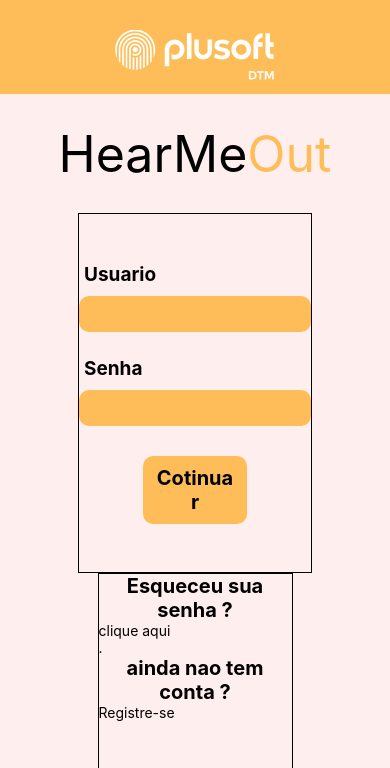
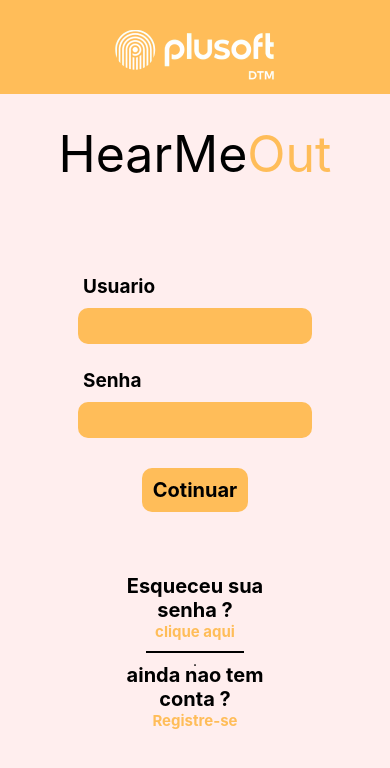
Before and after one commit to Lucsv1/HearMeOut, a React Native app in the folder telas/: screen / in a window 390 px wide. Shown: the top 768 px of the page. Built offline with nearby package versions, Linux system fonts and the light colour scheme.

Commit message:
finalizado

```diff
--- a/telas/App.js
+++ b/telas/App.js
@@ -1,4 +1,5 @@
 import { StyleSheet, Text, View, Image, TextInput } from "react-native";
+
 import imgLogo from "./assets/LOGO.webp";
 
 const Formulario = (props) => {
@@ -21,12 +22,12 @@ const Formulario = (props) => {
       </View>
       <View style={styles2.container3}>
         <Text style={styles2.textContainer3}>Esqueceu sua senha ?</Text>
-        <Text>clique aqui</Text>
-        <View>
-          <Text>.</Text>
+        <Text style={styles2.text2Container3}>clique aqui</Text>
+        <View style={styles2.barra}>
+          <Text style={styles2.barraTxt}>.</Text>
         </View>
         <Text style={styles2.textContainer3}>ainda nao tem conta ?</Text>
-        <Text>Registre-se</Text>
+        <Text style={styles2.text2Container3}>Registre-se</Text>
       </View>
     </View>
   );
@@ -86,7 +87,6 @@ const styles2 = StyleSheet.create({
   },
   container2:{
     flex: 4,
-    borderWidth:1,
     width: "60%",
     alignSelf: 'center',
     justifyContent: 'center'
@@ -137,7 +137,6 @@ const styles2 = StyleSheet.create({
 
   container3:{
     flex: 3,
-    borderWidth:1,
     alignSelf: 'center',
     width: "50%",
   },
@@ -145,7 +144,24 @@ const styles2 = StyleSheet.create({
     textAlign:'center',
     fontSize: 20,
     fontWeight: 'bold'
+  },
+  text2Container3:{
+    textAlign:'center',
+    color: '#FFBD59',
+    fontSize: 15,
+    fontWeight: 'bold'
+  },
+  barra:{
+    height: 1,
+    borderWidth: 1,
+    width: '50%',
+    alignSelf: "center",
+    marginTop: 10,
+    marginBottom: 10
 
+  },
+  barraTxt:{
+    textAlign:'center',
   }
 
 });
```
